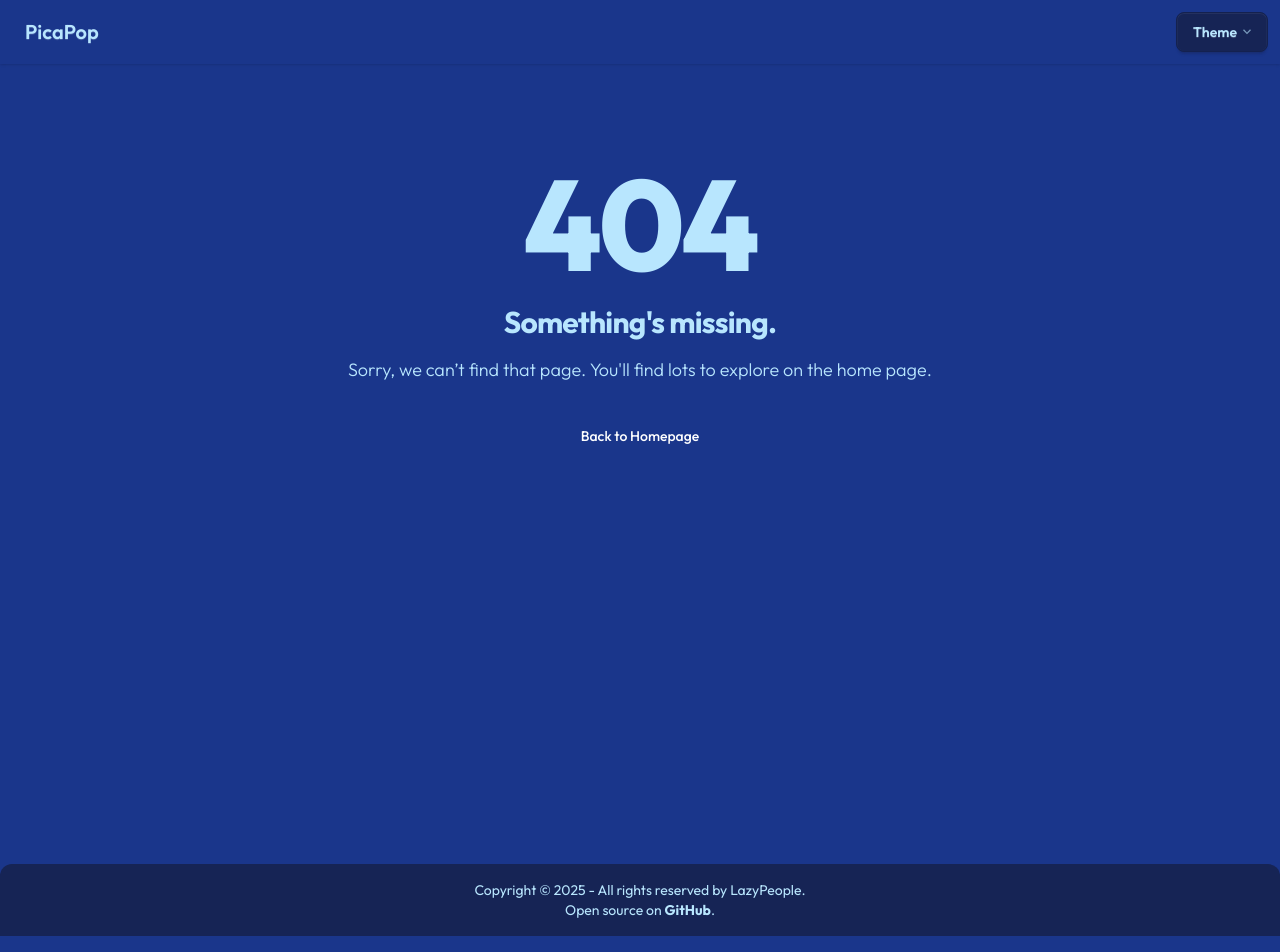
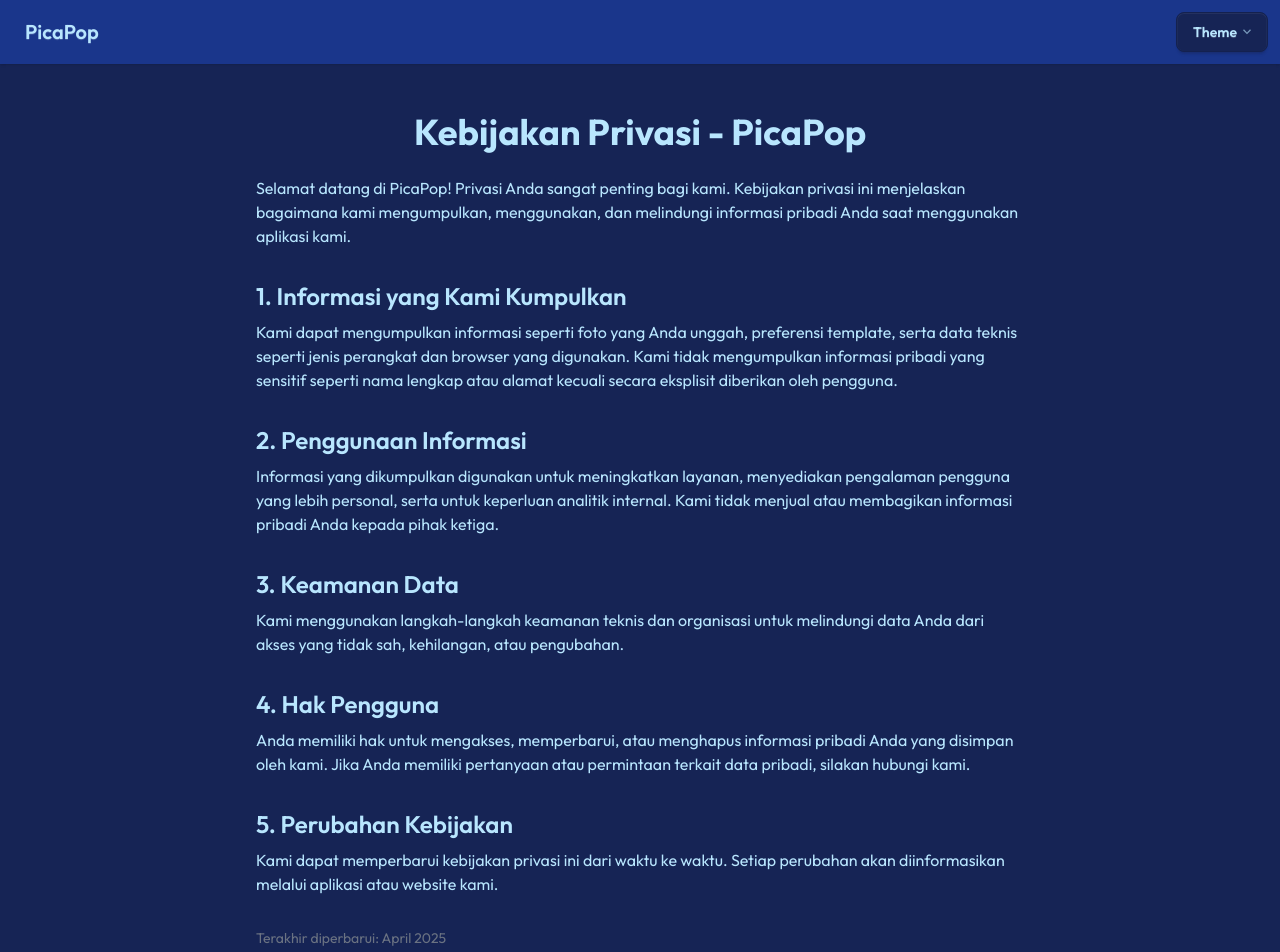
Before and after one commit to AnggaaIs/picapop, a Next.js app: page /privacy-policy in a window 1280 px wide. Before the commit this address had no page. Shown: the top 952 px of the page. Built offline with nearby package versions, Linux system fonts and the light colour scheme.

Commit message:
chore: add privacy policy page and update robots.txt

```diff
--- /dev/null
+++ b/src/app/privacy-policy/page.tsx
@@ -0,0 +1,84 @@
+import { Metadata } from "next";
+import React from "react";
+
+export const metadata: Metadata = {
+    title: "Kebijakan Privasi",
+    description:
+        "Pelajari bagaimana PicaPop mengelola dan melindungi data pribadi Anda.",
+    openGraph: {
+        title: "Kebijakan Privasi - PicaPop",
+        description: "Privasi Anda penting bagi kami. Baca kebijakan privasi lengkap dari PicaPop.",
+        type: "website",
+        url: "https://picapop.my.id/privacy-policy",
+        images: [
+            {
+                url: "/picapop.png",
+                width: 1200,
+                height: 630,
+                alt: "PicaPop - Fun & Creative Photo Booth",
+            },
+        ],
+    },
+    twitter: {
+        title: "Kebijakan Privasi - PicaPop",
+        description: "Privasi Anda penting bagi kami. Baca kebijakan privasi lengkap dari PicaPop.",
+        images: ["/twitter-image.png"],
+        card: "summary_large_image",
+    },
+};
+
+const PrivacyPolicy = () => {
+    return (
+        <div className="bg-base-200 min-h-screen px-6 py-12 text-base-content">
+            <div className="max-w-3xl mx-auto">
+                <h1 className="text-4xl font-bold mb-6 text-center">Kebijakan Privasi - PicaPop</h1>
+
+                <p className="mb-4">
+                    Selamat datang di PicaPop! Privasi Anda sangat penting bagi kami. Kebijakan
+                    privasi ini menjelaskan bagaimana kami mengumpulkan, menggunakan, dan
+                    melindungi informasi pribadi Anda saat menggunakan aplikasi kami.
+                </p>
+
+                <h2 className="text-2xl font-semibold mt-8 mb-2">1. Informasi yang Kami Kumpulkan</h2>
+                <p className="mb-4">
+                    Kami dapat mengumpulkan informasi seperti foto yang Anda unggah, preferensi
+                    template, serta data teknis seperti jenis perangkat dan browser yang digunakan.
+                    Kami tidak mengumpulkan informasi pribadi yang sensitif seperti nama lengkap atau
+                    alamat kecuali secara eksplisit diberikan oleh pengguna.
+                </p>
+
+                <h2 className="text-2xl font-semibold mt-8 mb-2">2. Penggunaan Informasi</h2>
+                <p className="mb-4">
+                    Informasi yang dikumpulkan digunakan untuk meningkatkan layanan, menyediakan
+                    pengalaman pengguna yang lebih personal, serta untuk keperluan analitik internal.
+                    Kami tidak menjual atau membagikan informasi pribadi Anda kepada pihak ketiga.
+                </p>
+
+                <h2 className="text-2xl font-semibold mt-8 mb-2">3. Keamanan Data</h2>
+                <p className="mb-4">
+                    Kami menggunakan langkah-langkah keamanan teknis dan organisasi untuk melindungi
+                    data Anda dari akses yang tidak sah, kehilangan, atau pengubahan.
+                </p>
+
+                <h2 className="text-2xl font-semibold mt-8 mb-2">4. Hak Pengguna</h2>
+                <p className="mb-4">
+                    Anda memiliki hak untuk mengakses, memperbarui, atau menghapus informasi pribadi
+                    Anda yang disimpan oleh kami. Jika Anda memiliki pertanyaan atau permintaan terkait
+                    data pribadi, silakan hubungi kami.
+                </p>
+
+                <h2 className="text-2xl font-semibold mt-8 mb-2">5. Perubahan Kebijakan</h2>
+                <p className="mb-4">
+                    Kami dapat memperbarui kebijakan privasi ini dari waktu ke waktu. Setiap perubahan
+                    akan diinformasikan melalui aplikasi atau website kami.
+                </p>
+
+                <p className="mt-8 text-sm text-gray-500">
+                    Terakhir diperbarui: April 2025
+                </p>
+            </div>
+        </div>
+    );
+};
+
+export default PrivacyPolicy;
--- a/src/app/robots.ts
+++ b/src/app/robots.ts
@@ -5,7 +5,7 @@ export default function robots(): MetadataRoute.Robots {
     rules: [
       {
         userAgent: '*',
-        allow: ['/', '/templates/'],
+        allow: ['/', '/templates/', '/privacy-policy'],
         disallow: ['/api/', '/getstarted/', '/photosession/'],
       },
     ],
--- a/src/app/sitemap.ts
+++ b/src/app/sitemap.ts
@@ -13,6 +13,12 @@ export default function sitemap(): MetadataRoute.Sitemap {
       lastModified: new Date(),
       changeFrequency: 'daily',
       priority: 0.8,
+    },
+    {
+      url: 'https://picapop.my.id/privacy-policy',
+      lastModified: new Date(),
+      changeFrequency: 'daily',
+      priority: 0.7,
     }
   ]
 }
```
